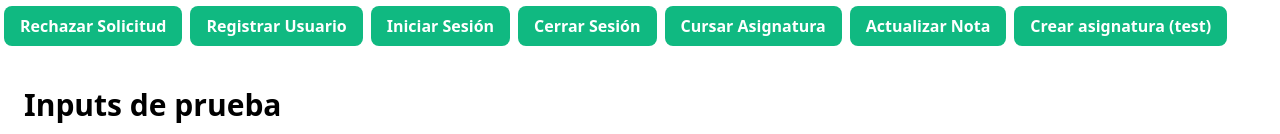
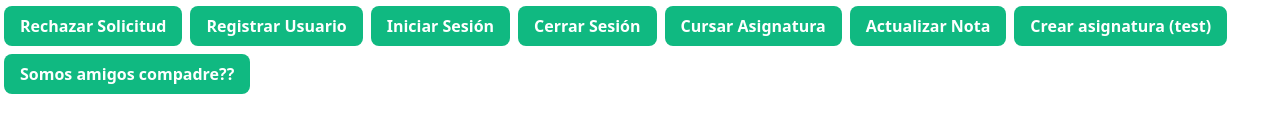
Before and after one commit to RobertoGonzalez-UCA/PinfBet, a React (Create React App) app: page / in a window 1280 px wide. Shown: the part 608-742 px from the top of the page. Built offline with nearby package versions, Linux system fonts and the light colour scheme.

Commit message:
Avances en sonAmigos

```diff
--- a/src/App.js
+++ b/src/App.js
@@ -26,7 +26,9 @@ import {
   cerrarSesion,
   cursarAsignatura,
   actualizarNota,
-  createSubject
+  createSubject,
+  sonAmigosPrueba,
+  prueba
 } from "./db.js";
 
 initFirebase();
@@ -76,6 +78,7 @@ export default function App() {
       <Button onClick={cursarAsignatura}>Cursar Asignatura</Button>
       <Button onClick={actualizarNota}>Actualizar Nota</Button>
       <Button onClick={createSubject}>Crear asignatura (test)</Button>
+      <Button onClick={prueba}>Somos amigos compadre??</Button>
 
       <h1 className="mt-10 ml-6 mb-4 block text-3xl font-bold leading-none">
         Inputs de prueba
--- a/src/db.js
+++ b/src/db.js
@@ -308,6 +308,7 @@ export function cerrarSesion() {
 }
 
 function sonAmigos(uid_a, uid_b) {
+
   var amigos = false;
   var solicitudes = firebase.firestore().collection("friendships");
   var query = solicitudes
@@ -339,6 +340,33 @@ function sonAmigos(uid_a, uid_b) {
     });
   console.log(amigos);
   return amigos;
+}
+
+export function prueba(){
+  var comando = sonAmigosPrueba(comando);
+  console.log(comando);
+}
+
+export function sonAmigosPrueba(comando) {
+
+  var uid_a = firebase.auth().currentUser.uid.toString();
+  var uid_b = "cWr273EKn4TRFWlZmrBKhQIGPWQ2";
+  var amigos;
+
+  amigos = firebase
+    .firestore()
+    .collection("friendships")/*
+    .where("uid_a", "==", uid_a)
+    .where("uid_b", "==", uid_b)
+    .where("status", "==", "ACCEPTED")*/;
+
+  console.log("LOL" + amigos);
+
+    /*if( comando == true){
+      return true;
+    } else {
+      return false
+    }*/
 }
 
 export function cursarAsignatura() {
```
